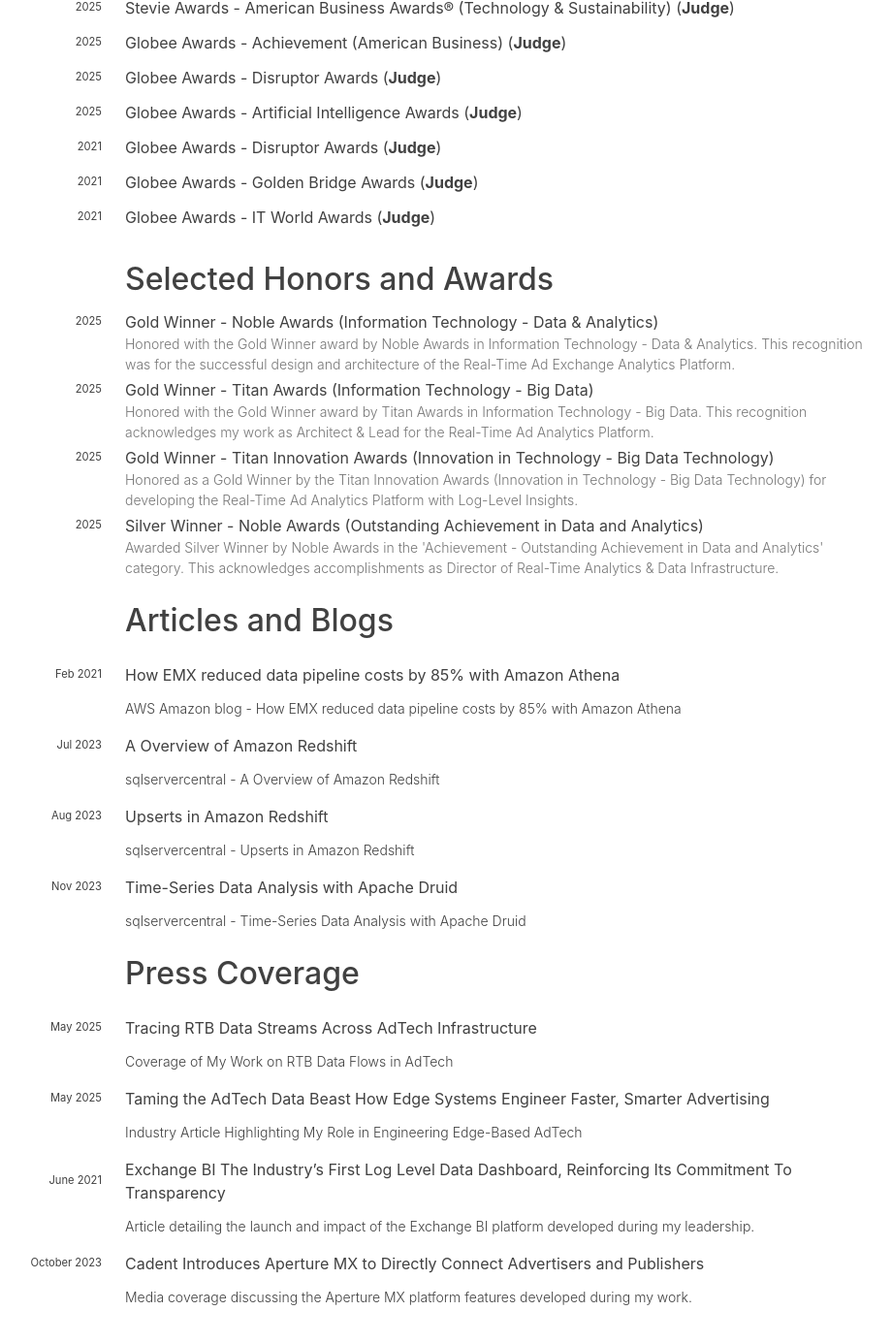
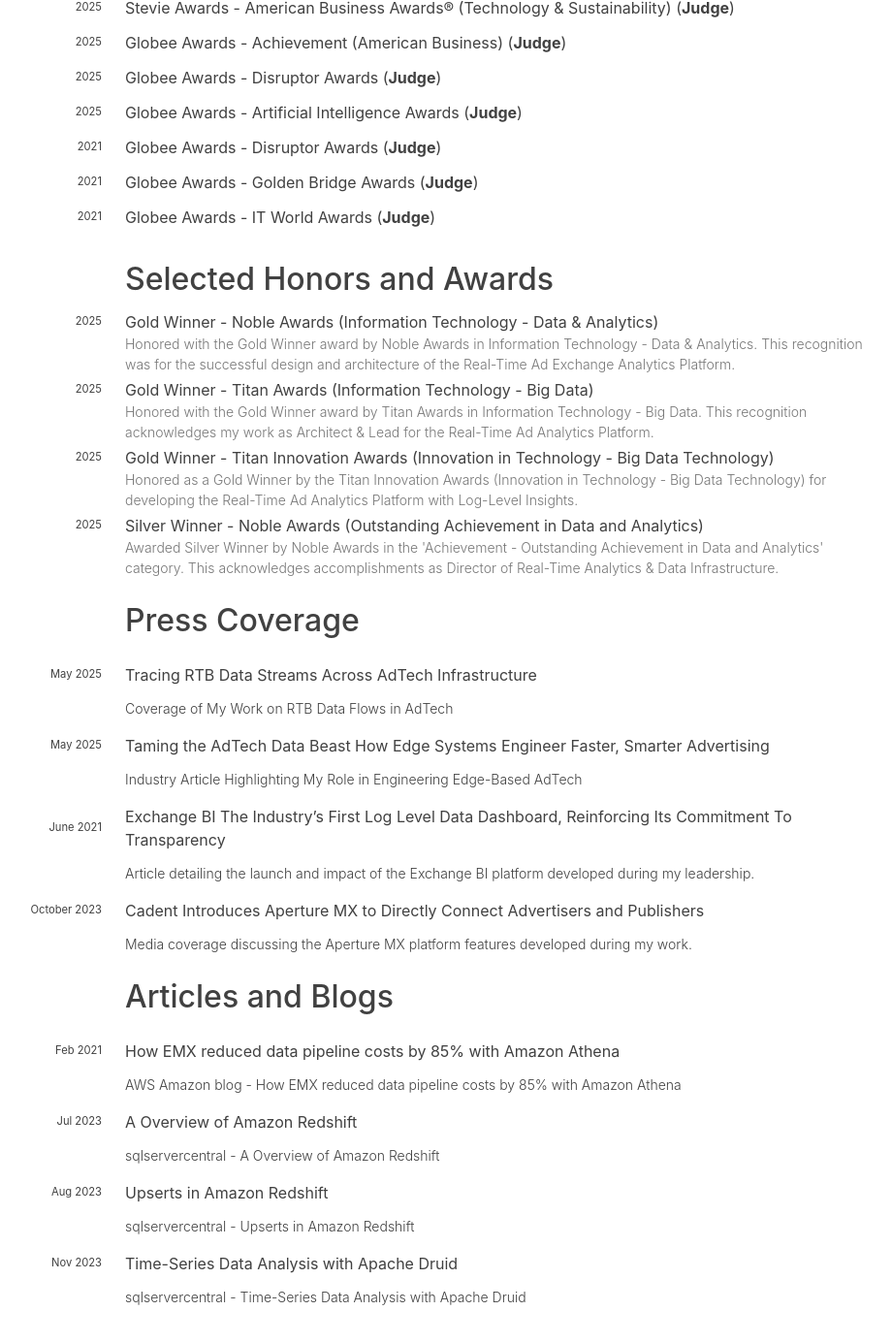
Before and after one commit to guptaraul89/guptaraul89.github.io, a Jekyll site: the page built from index.md, in a window 1280 px wide and 1400 px high, scrolled down 2537 px. Shown: the top 1385 px of the window at 97% size, without its empty margins (203-1123 px from the left). Built offline with Jekyll 4.4.1, drawn with Linux system fonts in a browser that asks for light colours; nearby versions of some CDN libraries; some web fonts are replaced.

Commit message:
Move press coverage up

```diff
--- a/index.md
+++ b/index.md
@@ -107,14 +107,16 @@
 {% include cv/award.html award=award %}
 {% endfor %}
 
-## Articles and Blogs
-
-{% for blogs in site.data.blogs %}
-{% include cv/blogs.html blogs=blogs %}
-{% endfor %}
 
 ## Press Coverage
 
 {% for press in site.data.press %}
 {% include cv/press.html press=press %}
 {% endfor %}
+
+
+## Articles and Blogs
+
+{% for blogs in site.data.blogs %}
+{% include cv/blogs.html blogs=blogs %}
+{% endfor %}
```
